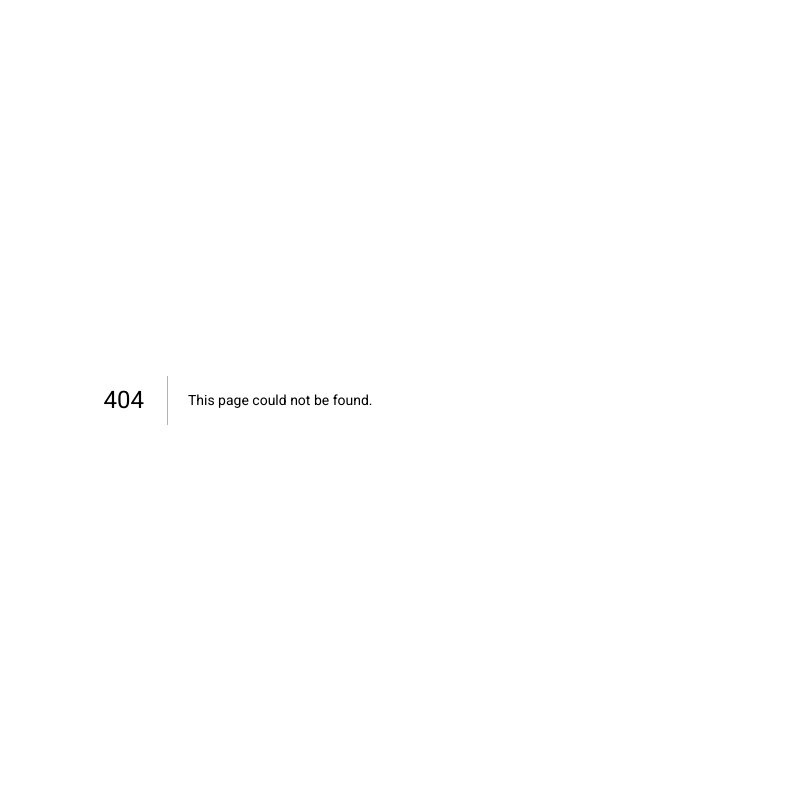
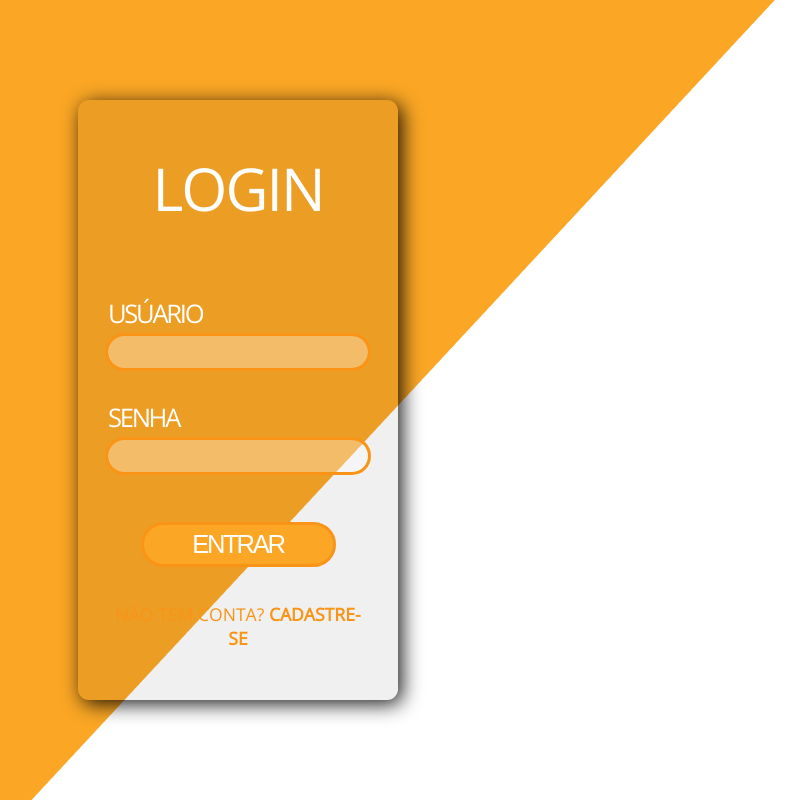
Before and after one commit to antonioaugs0505/healthsure, a Next.js app: page /login in a window 1280 px wide. Before the commit this address had no page. Shown: the whole page, without its empty margins (402-1208 px from the left). Built offline with nearby package versions, Linux system fonts and the light colour scheme.

Commit message:
Pagina Login

```diff
--- a/src/app/globals.css
+++ b/src/app/globals.css
@@ -1,11 +1,10 @@
-
 @import url('https://fonts.googleapis.com/css2?family=Roboto:wght@100;400&display=swap');
+@import url('https://fonts.googleapis.com/css2?family=Open+Sans:wght@300;400&display=swap');
 
 *{
   padding: 0;
   margin: 0;
   box-sizing: border-box;
-  font-family: 'Roboto', sans-serif;
   scroll-behavior: smooth;
 }
 
--- a/src/app/layout.jsx
+++ b/src/app/layout.jsx
@@ -1,8 +1,4 @@
-
 import './globals.css'
-
-
-
 
 export const metadata = {
   title: 'HealthSure',
--- /dev/null
+++ b/src/app/login/[cadastro]/page.jsx
@@ -0,0 +1,5 @@
+export default function Cadastro(){
+    return(
+        <p>asddasdasdadasdadasdasda</p>
+    )
+}
--- /dev/null
+++ b/src/app/login/page.jsx
@@ -0,0 +1,34 @@
+import Link from "next/link";
+import styles from "../../styles/Login.module.css";
+
+export default function Login() {
+  return (
+    <main className={styles.container}>
+      <div>
+        <form className={styles.form} action="">
+          <legend>LOGIN</legend>
+
+          <div className={styles.inputForm}>
+            <div className={styles.inputGroup}>
+              <label htmlFor="user">Usúario</label>
+              <input type="text" id="user" name="user" required />
+            </div>
+
+            <div className={styles.inputGroup}>
+              <label htmlFor="senha">Senha</label>
+              <input type="password" id="senha" name="senha" required />
+            </div>
+          </div>
+
+          <button>Entrar</button>
+
+          <div className={styles.semCadastro}>
+            <p>
+              Não tem conta? <Link className={styles.btnCadastro} href="/login/cadastro">Cadastre-se</Link>
+            </p>
+          </div>
+        </form>
+      </div>
+    </main>
+  );
+}
--- a/src/styles/Grid.module.css
+++ b/src/styles/Grid.module.css
@@ -1,8 +1,11 @@
+
+
 .areaDestaque{
     display: flex;
     flex-direction: column;
     align-items: center;
     margin: 40px;
+    font-family: 'Roboto', sans-serif;
 }
 
 .fatos{
--- /dev/null
+++ b/src/styles/Login.module.css
@@ -0,0 +1,96 @@
+.container{
+    width: 100%;
+    height: 100vh;
+    background-image: url(/img/backLogin.png);
+    background-repeat: no-repeat;
+    display: flex;
+    align-items: center;
+    justify-content: center;
+    font-family: 'Open Sans', sans-serif;
+
+}
+
+
+.form{
+    height: 75vh;
+    width: 25vw;
+    display: flex;
+    flex-direction: column;
+    padding: 30px;
+    background: rgba(0, 0, 0, 0.06);
+    mix-blend-mode: normal;
+    box-shadow: 4px 4px 20px rgba(3, 0, 0, 0.9);
+    border-radius: 11px;
+}
+
+.form legend{
+    color: var(--branco);
+    text-align: center;
+    font-weight: 300;
+    font-size: 3.7rem;
+    line-height: 76px;
+    letter-spacing: -2px;
+    margin-top: 20px;
+    margin-bottom: 70px;
+}
+
+.inputForm{
+    display: flex;
+    flex-direction: column;
+    height: 22vh;
+    justify-content: space-between;
+    margin-bottom: 50px;
+}
+
+.inputGroup{
+    display: flex;
+    flex-direction: column;
+    gap: 5px;
+}
+
+.inputGroup label{
+text-transform: uppercase;
+font-weight: 400;
+font-size: 1.6rem;
+letter-spacing: -0.09em;
+color: #FFFFFF;
+}
+
+.inputGroup input{
+    border-radius: 30px;
+    height: 4vh;
+    background-color: #ffffff50;
+    outline: 3px solid #F99417;
+    padding: 0 20px;
+    border: none;
+    font-size: 1rem;
+}
+
+.form button{
+    width: 75%;
+    margin: 0 auto;
+    border: 3px solid #F99417;
+    background-color: var(--principal) ;
+    letter-spacing: -0.09em;
+    color: #FFFFFF;
+    border-radius: 30px;
+    font-size: 1.6rem;
+    text-transform: uppercase;
+    padding: 5px;
+    cursor: pointer
+
+}
+
+.semCadastro p{
+    text-align: center;
+    margin-top: 35px;
+    font-size: 1.1rem;
+    text-transform: uppercase;
+    color: #F99417;
+}
+
+.btnCadastro{
+    font-weight: 600;
+    color: #F99417;
+    text-decoration: none;
+}
```
Also changed, not shown: src/components/Cabecalho/Cabecalho.jsx (+1 -1 lines), src/styles/Home.module.css (+5 -2 lines), public/img/backLogin.png (added).
